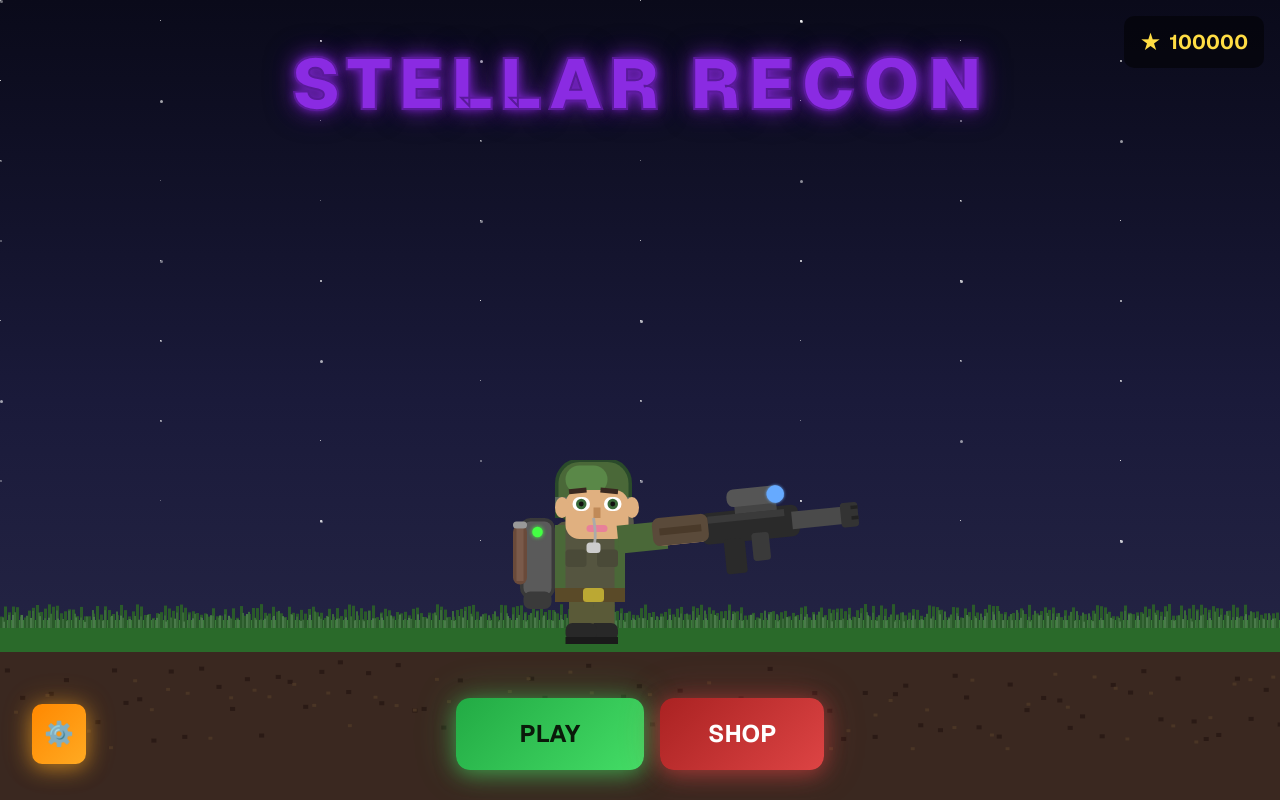
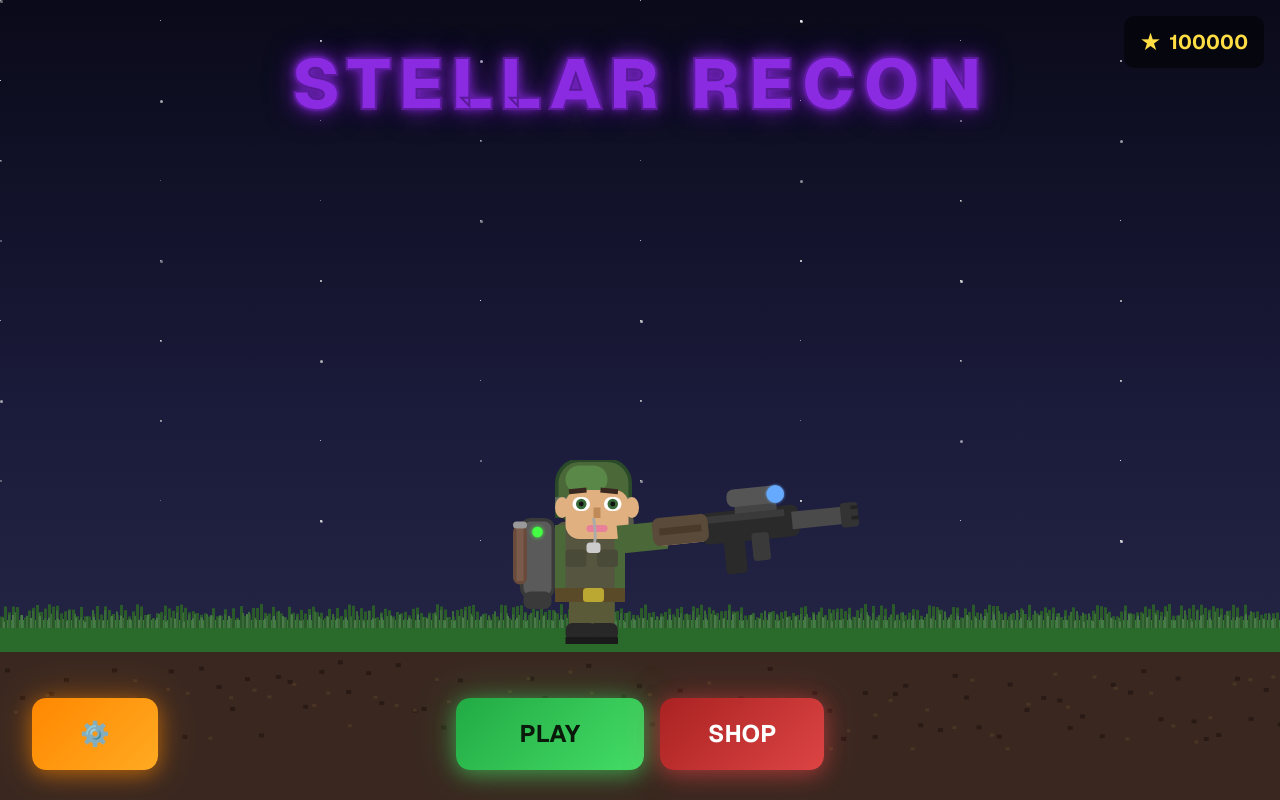
Before and after one commit to Stellar-Recon-Creator/v0-soldier-jetpack-game, a Next.js app: page / in a window 1280 px wide. Built offline with nearby package versions, Linux system fonts and the light colour scheme.

Commit message:
feat: match settings button to SHOP button style
Update settings button size, font, glow, and color to match SHOP button.

```diff
--- a/components/game-canvas.tsx
+++ b/components/game-canvas.tsx
@@ -470,15 +470,14 @@ export default function GameCanvas() {
 
             {/* Buttons in the dirt */}
             <div className="absolute left-0 right-0 z-20 flex items-center justify-center" style={{ bottom: '30px' }}>
-              {/* Settings gear button on the left */}
+              {/* Settings gear button on the left - same size/font/glow as shop */}
               <button
                 onClick={() => {/* Settings handler */}}
-                className="absolute left-8 p-3 rounded-lg transition-all hover:scale-110 active:scale-95 cursor-pointer"
+                className="absolute left-8 px-12 py-5 text-2xl font-bold font-sans rounded-xl transition-all hover:scale-105 active:scale-95 cursor-pointer"
                 style={{
                   background: 'linear-gradient(135deg, #ff8800, #ffaa22)',
-                  color: '#000000',
-                  boxShadow: '0 4px 20px rgba(255,170,34,0.5), 0 0 30px rgba(255,170,34,0.3)',
-                  fontSize: '24px',
+                  color: '#0a0a0a',
+                  boxShadow: '0 4px 20px rgba(255,136,0,0.5), 0 0 40px rgba(255,136,0,0.3)',
                 }}
               >
                 ⚙️
```
